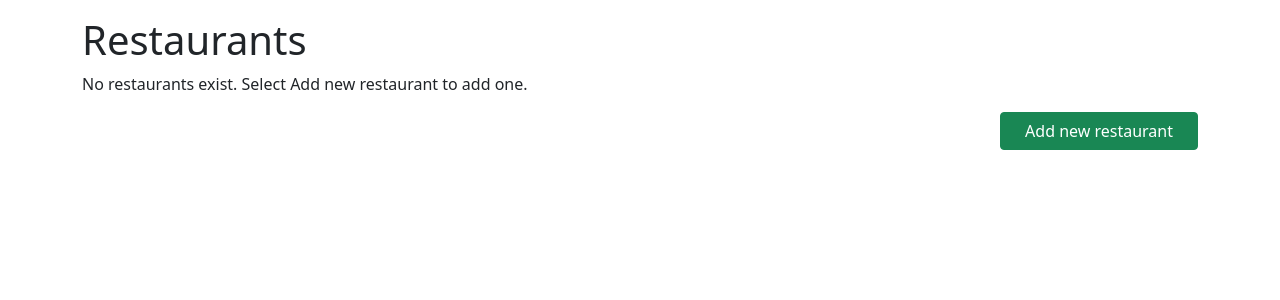
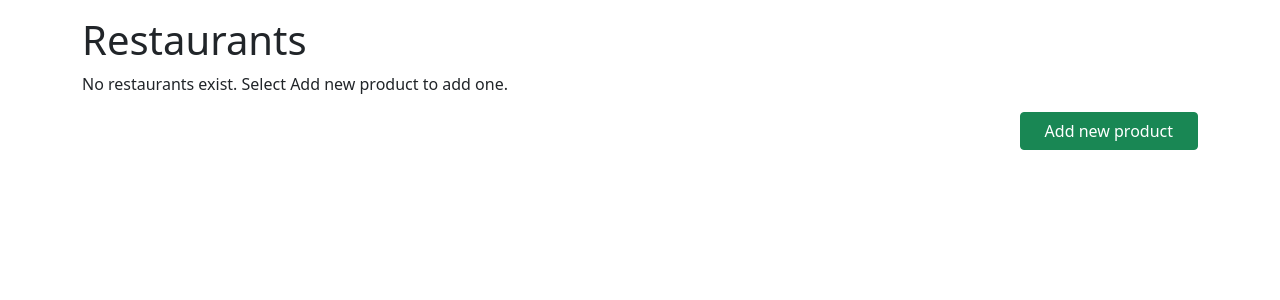
Before and after one commit to matolala/newDjangoApp, a Django app: page / in a window 1280 px wide. Shown: the part 56-356 px from the top of the page. Run offline with Django 4.2, Linux system fonts and the light colour scheme; data that the repository does not hold is empty; some libraries are stand-ins or nearby versions.

Commit message:
Update index.html

```diff
--- a/azureproject/restaurant_review/templates/restaurant_review/index.html
+++ b/azureproject/restaurant_review/templates/restaurant_review/index.html
@@ -24,10 +24,10 @@
           </tbody>
       </table>
   {% else %}
-      <p>No restaurants exist.  Select Add new restaurant to add one.</p>
+      <p>No restaurants exist.  Select Add new product to add one.</p>
   {% endif %}
 
   <div class="d-flex justify-content-end">
-          <a href="{% url 'create_restaurant' %}" class="btn btn-success px-4 gap-3">Add new restaurant</a>
+          <a href="{% url 'create_restaurant' %}" class="btn btn-success px-4 gap-3">Add new product</a>
   </div>
 {% endblock %}
```
